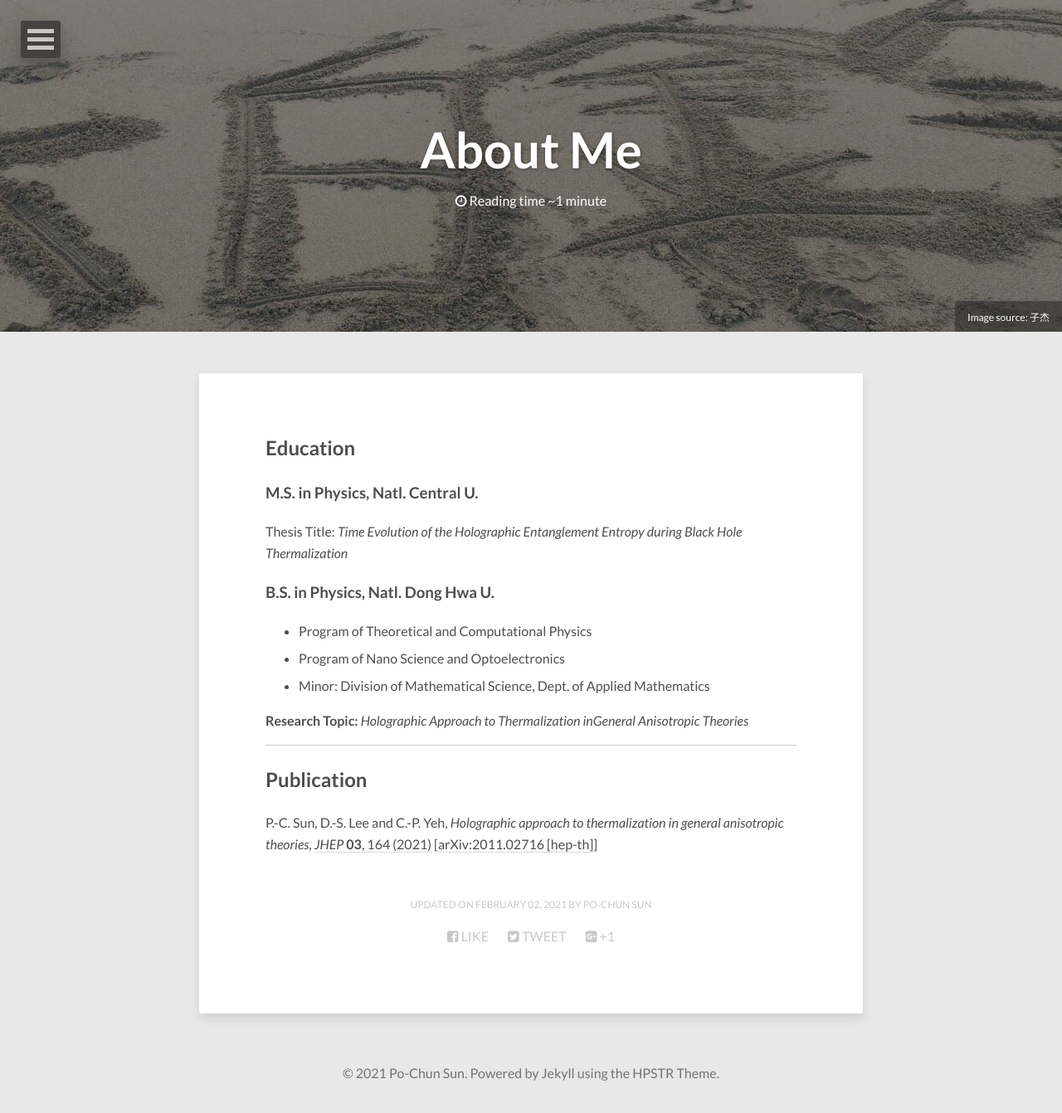
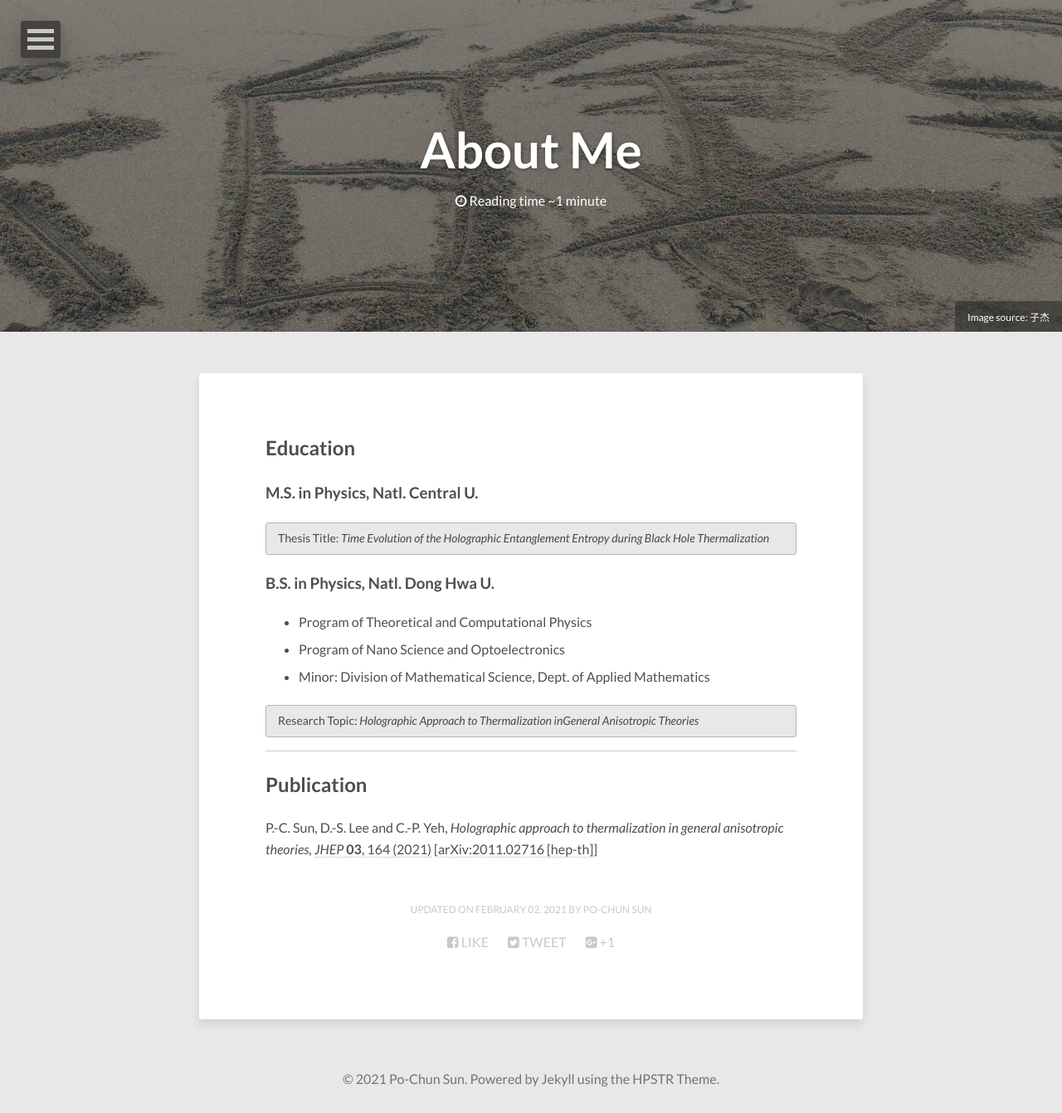
Before and after one commit to pochunsun/pochunsun.github.io, a Jekyll site: the page built from about/index.md, in a window 1280 px wide. Shown: the whole page at 83% size. Built offline with Jekyll 4.4.1, drawn with Linux system fonts in a browser that asks for light colours; nearby versions of some CDN libraries.

Commit message:
Update index.md

```diff
--- a/about/index.md
+++ b/about/index.md
@@ -11,14 +11,16 @@ modified: 2021-02-02
 ### M.S. in Physics, [Natl. Central U](https://www.phy.ncu.edu.tw/en/%E9%A6%96%E9%A0%81-english/).
 Thesis Title:
 *Time Evolution of the Holographic Entanglement Entropy during Black Hole Thermalization*
+{: .notice}
 
 ### B.S. in Physics, [Natl. Dong Hwa U](https://phys.ndhu.edu.tw/).
 - Program of Theoretical and Computational Physics
 - Program of Nano Science and Optoelectronics
 - Minor: Division of Mathematical Science, Dept. of Applied Mathematics
 
-**Research Topic:**
+Research Topic:
 *Holographic Approach to Thermalization inGeneral Anisotropic Theories*
+{: .notice}
 
 ---
 ## Publication
```
